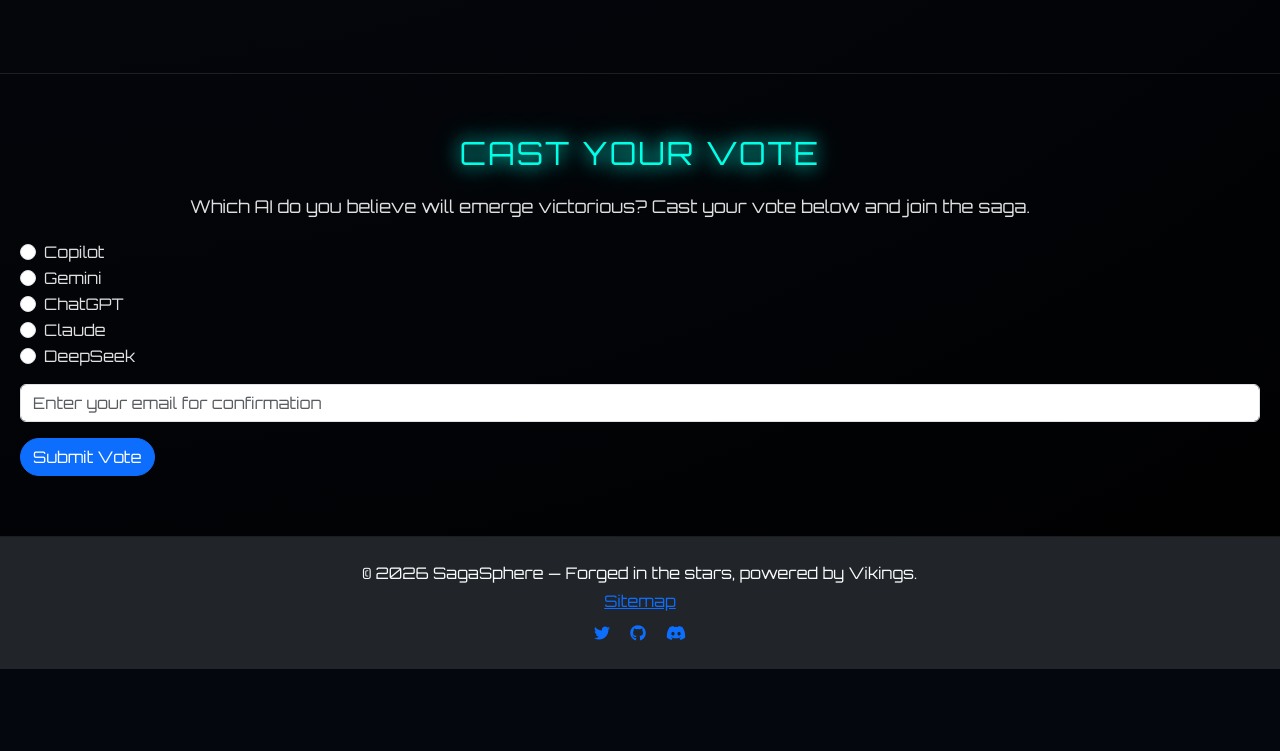
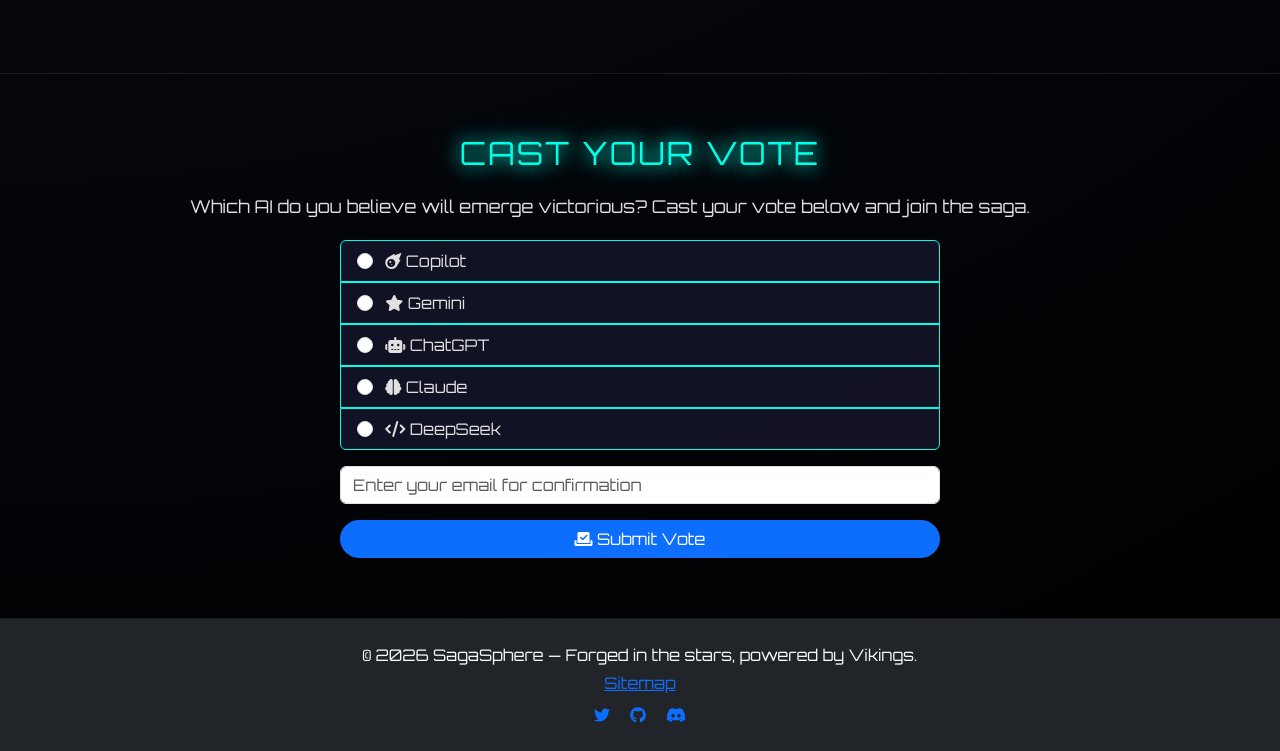
Before and after one commit to BeardedVikingTX/SagaSphere, a PHP site: page /about.php in a window 1280 px wide. Shown: the part 1533-2284 px from the top of the page. Before the commit the page ends 2202 px from the top, so only its background shows below. Run offline with PHP 8.4, Linux system fonts and the light colour scheme; some libraries are stand-ins or nearby versions.

Commit message:
FIRST_CONTACT: Attempted to fix the primary issues with the site.

```diff
--- a/about.php
+++ b/about.php
@@ -51,38 +51,44 @@ include __DIR__ . '/includes/header.php';
     </p>
 </section>
 
-<!-- Voting System -->
 <section class="section">
     <h2>Cast Your Vote</h2>
     <p>
         Which AI do you believe will emerge victorious? Cast your vote below and join the saga.
     </p>
-    <form action="vote.php" method="POST" class="vote-form">
-        <div class="form-check">
-            <input class="form-check-input" type="radio" name="ai_choice" value="Copilot" id="voteCopilot" required>
-            <label class="form-check-label" for="voteCopilot">Copilot</label>
+    <form action="vote.php" method="POST" class="vote-form mx-auto" style="max-width:600px;">
+        <div class="list-group">
+            <label class="list-group-item">
+                <input class="form-check-input me-2" type="radio" name="ai_choice" value="Copilot" required>
+                <i class="fa-solid fa-meteor"></i> Copilot
+            </label>
+            <label class="list-group-item">
+                <input class="form-check-input me-2" type="radio" name="ai_choice" value="Gemini">
+                <i class="fa-solid fa-star"></i> Gemini
+            </label>
+            <label class="list-group-item">
+                <input class="form-check-input me-2" type="radio" name="ai_choice" value="ChatGPT">
+                <i class="fa-solid fa-robot"></i> ChatGPT
+            </label>
+            <label class="list-group-item">
+                <input class="form-check-input me-2" type="radio" name="ai_choice" value="Claude">
+                <i class="fa-solid fa-brain"></i> Claude
+            </label>
+            <label class="list-group-item">
+                <input class="form-check-input me-2" type="radio" name="ai_choice" value="DeepSeek">
+                <i class="fa-solid fa-code"></i> DeepSeek
+            </label>
         </div>
-        <div class="form-check">
-            <input class="form-check-input" type="radio" name="ai_choice" value="Gemini" id="voteGemini">
-            <label class="form-check-label" for="voteGemini">Gemini</label>
-        </div>
-        <div class="form-check">
-            <input class="form-check-input" type="radio" name="ai_choice" value="ChatGPT" id="voteChatGPT">
-            <label class="form-check-label" for="voteChatGPT">ChatGPT</label>
-        </div>
-        <div class="form-check">
-            <input class="form-check-input" type="radio" name="ai_choice" value="Claude" id="voteClaude">
-            <label class="form-check-label" for="voteClaude">Claude</label>
-        </div>
-        <div class="form-check">
-            <input class="form-check-input" type="radio" name="ai_choice" value="DeepSeek" id="voteDeepSeek">
-            <label class="form-check-label" for="voteDeepSeek">DeepSeek</label>
-        </div>
+
         <div class="mt-3">
             <input type="email" name="voter_email" class="form-control" placeholder="Enter your email for confirmation" required>
         </div>
-        <button type="submit" class="btn btn-primary sagasphere-btn mt-3">Submit Vote</button>
+
+        <button type="submit" class="btn btn-primary sagasphere-btn mt-3 w-100">
+            <i class="fa-solid fa-vote-yea"></i> Submit Vote
+        </button>
     </form>
 </section>
 
+
 <?php include __DIR__ . '/includes/footer.php'; ?>
--- a/assets/css/main.css
+++ b/assets/css/main.css
@@ -65,3 +65,21 @@ h1, h2, h3 {
     transform: scale(1.05);
     box-shadow: 0 0 15px #00ffe7;
 }
+
+.vote-form .list-group-item {
+    background: rgba(20,20,40,0.9);
+    color: #e0e0e0;
+    border: 1px solid #00ffe7;
+    transition: all 0.3s ease;
+}
+
+.vote-form .list-group-item:hover {
+    background: rgba(0,255,231,0.1);
+    transform: scale(1.02);
+    box-shadow: 0 0 10px #00ffe7;
+}
+
+.vote-form input[type="radio"]:checked + label {
+    font-weight: bold;
+    color: #00ffe7;
+}
--- a/vote.php
+++ b/vote.php
@@ -1,6 +1,6 @@
 <?php
 require_once __DIR__ . '/includes/cookies.php';
-require_once __DIR__ . '/db_connect.php'; // Your DB connection
+require_once __DIR__ . '/includes/db_connect.php'; // Your DB connection
 
 if ($_SERVER['REQUEST_METHOD'] === 'POST') {
     $choice = $_POST['ai_choice'] ?? null;
```
Also changed, not shown: includes/db_connect.php (added, +14 -0 lines), thankyou.php (added, +29 -0 lines), 1 other file.
